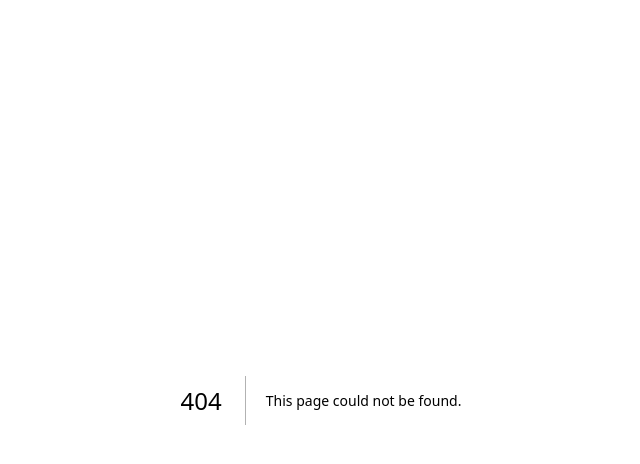
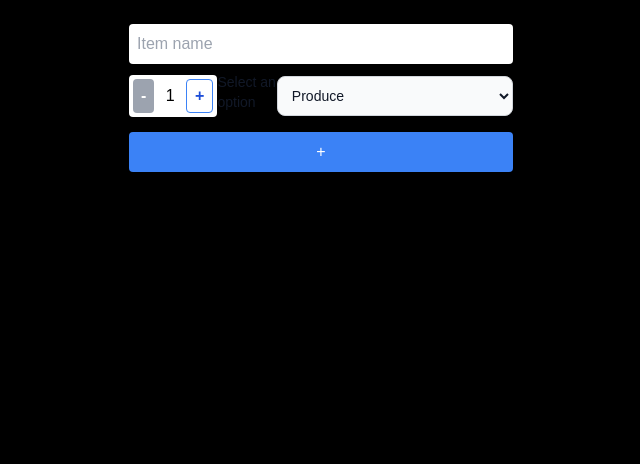
Before and after one commit to marybethsato/cprg306-assignments, a Next.js app: page /week-5 in a window 1280 px wide. Before the commit this address had no page. Shown: the top 464 px of the page, without its empty margins (319-959 px from the left). Built offline with nearby package versions, Linux system fonts and the light colour scheme.

Commit message:
feat: week 5 assignment

```diff
--- a/app/page.js
+++ b/app/page.js
@@ -21,6 +21,11 @@ export default function Home() {
                 Week 4 Assignment
               </a>
             </li>
+            <li className="hover:text-green-400 hover:underline">
+              <a href="/week-5">
+                Week 5 Assignment
+              </a>
+            </li>
           </ul>
 
         </div>
--- /dev/null
+++ b/app/week-5/new-item.js
@@ -0,0 +1,105 @@
+"use client";
+
+import { useState } from "react";
+
+export function NewItem() {
+    const [quantity, setQuantity] = useState(1);
+    const [name, setName] = useState("");
+    const [category, setCategory] = useState("produce");
+
+    const increment = () => {
+        if (quantity < 20) {
+            setQuantity(quantity + 1);
+        }
+    };
+
+    const decrement = () => {
+        if (quantity > 1) {
+            setQuantity(quantity - 1);
+        }
+    };
+
+    const handleSubmit = (event) => {
+        event.preventDefault();
+        alert(`Added item: item:${name}, quantity:${quantity}, category:${category}`);
+    };
+
+    return (
+        <div>
+            <form className="p-4 sm" onSubmit={handleSubmit}>
+                <input
+                    required
+                    className="p-2 my-2 rounded w-96 text-black"
+                    type="text"
+                    placeholder="Item name"
+                    value={name}
+                    onChange={(e) => setName(e.target.value)} // This binds input to state
+                />
+                <div className="flex items-center">
+                    <div className="p-1 bg-white text-white w-36 flex justify-between content-center rounded">
+                        <div className="flex">
+                            <button
+                                type="button"
+                                className={`${
+                                    quantity === 1
+                                        ? 'bg-gray-400 cursor-not-allowed'
+                                        : 'bg-transparent hover:bg-blue-500 border border-blue-500 text-blue-700'
+                                } font-semibold hover:text-white py-1 px-2 hover:border-transparent rounded`}
+                                disabled={quantity === 1}
+                                onClick={decrement}
+                            >
+                                -
+                            </button>
+                        </div>
+                        <div className="self-center">
+                            <p className="text-black">{quantity}</p>
+                        </div>
+                        <div className="flex">
+                            <button
+                                type="button"
+                                className={`${
+                                    quantity === 20
+                                        ? 'bg-gray-400 cursor-not-allowed'
+                                        : 'bg-transparent hover:bg-blue-500 border border-blue-500 text-blue-700'
+                                } font-semibold hover:text-white py-1 px-2 hover:border-transparent rounded`}
+                                disabled={quantity === 20}
+                                onClick={increment}
+                            >
+                                +
+                            </button>
+                        </div>
+                    </div>
+                    <label
+                        htmlFor="categories"
+                        className="block mb-2 text-sm font-medium text-gray-900 dark:text-white"
+                    >
+                        Select an option
+                    </label>
+                    <select
+                        id="categories"
+                        className="bg-gray-50 border border-gray-300 text-gray-900 text-sm rounded-lg focus:ring-blue-500 focus:border-blue-500 block w-full p-2.5 dark:bg-gray-700 dark:border-gray-600 dark:placeholder-gray-400 dark:text-white dark:focus:ring-blue-500 dark:focus:border-blue-500"
+                        value={category} // Bind select to category state
+                        onChange={(e) => setCategory(e.target.value)} // Update category on change
+                    >
+                        <option value="produce">Produce</option>
+                        <option value="dairy">Dairy</option>
+                        <option value="bakery">Bakery</option>
+                        <option value="meat">Meat</option>
+                        <option value="frozen goods">Frozen Goods</option>
+                        <option value="canned goods">Canned Goods</option>
+                        <option value="dry goods">Dry Goods</option>
+                        <option value="beverages">Beverages</option>
+                        <option value="snacks">Snacks</option>
+                        <option value="household">Household</option>
+                        <option value="other">Other</option>
+                    </select>
+                </div>
+                <input
+                    type="submit"
+                    value="+"
+                    className="rounded bg-blue-500 text-white px-4 py-2 w-96 my-3"
+                />
+            </form>
+        </div>
+    );
+}
--- /dev/null
+++ b/app/week-5/page.js
@@ -0,0 +1,8 @@
+import { NewItem } from "./new-item";
+export default function Page() {
+    return (
+      <main className="flex justify-center">
+       <NewItem></NewItem>
+      </main>
+    );
+  }
```
